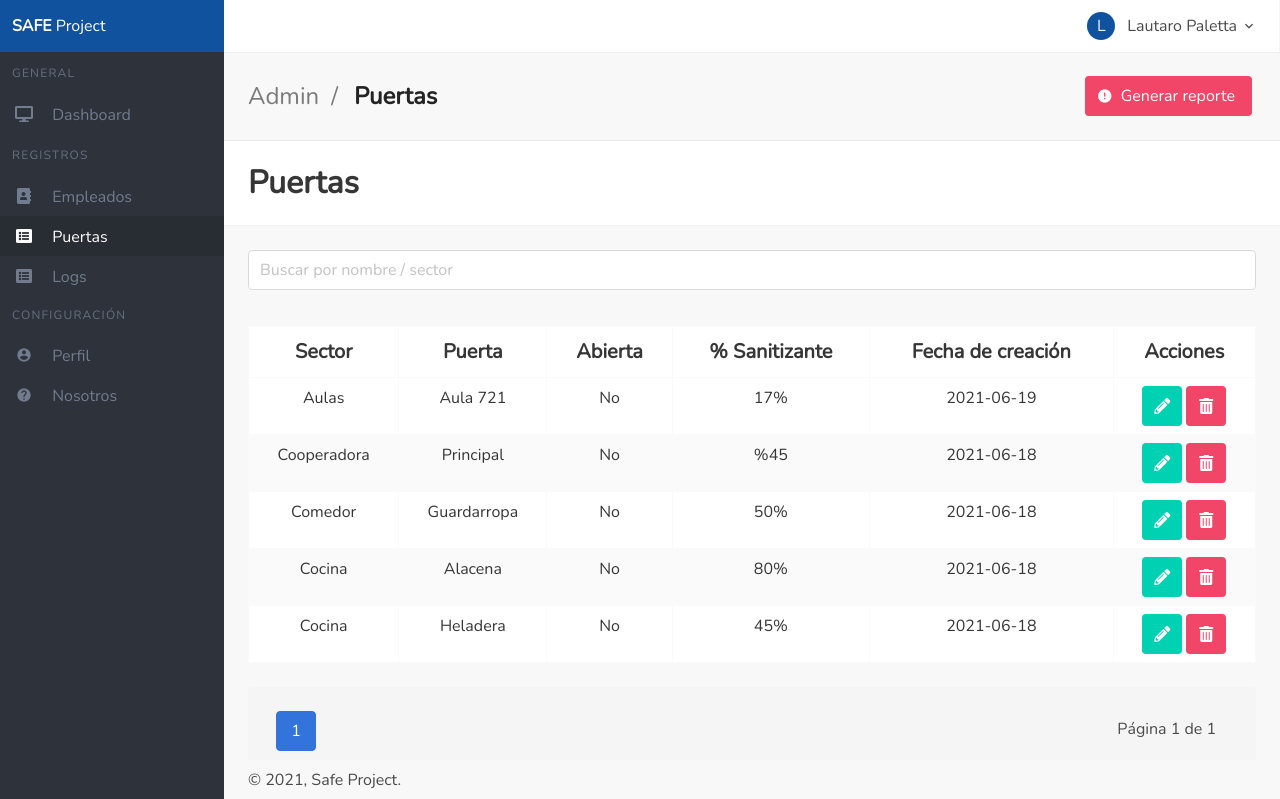
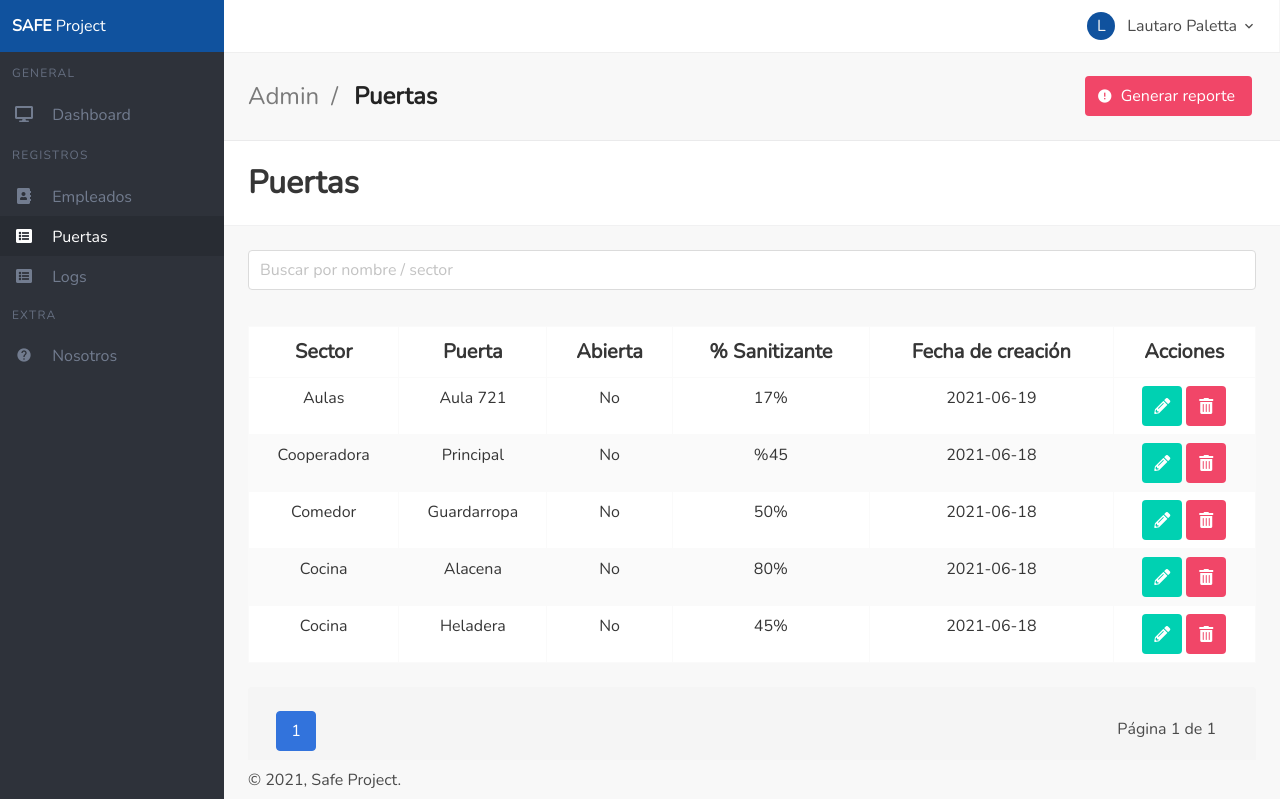
Before and after one commit to impatrq/safe, a Django app: page /doors/ in a window 1280 px wide. Shown: the top 799 px of the page. Run offline with Django 3.2, Linux system fonts and the light colour scheme; a user stored in the database is signed in; data comes from the database, SQL or seed files in the repository; data that the repository does not hold is empty; some libraries are stand-ins or nearby versions.

Commit message:
refactor: comment Profile menu item

```diff
--- a/server/templates/base.html
+++ b/server/templates/base.html
@@ -131,9 +131,9 @@
               <span class="menu-item-label">Logs</span>
             </a>
           </li>
-          <p class="menu-label">Configuración</p>
+          <p class="menu-label">Extra</p>
           <ul class="menu-list">
-            <li>
+            <!-- <li>
               <a href="/profile" class="
               {% if request.path == "/profile/" %}
                 is-active router-link-active
@@ -142,7 +142,7 @@
                 <span class="icon"><i class="mdi mdi-account-circle"></i></span>
                 <span class="menu-item-label">Perfil</span>
               </a>
-            </li>
+            </li> -->
             <li>
               <a href="/about-us" class="
               {% if request.path == "/about-us/" %}
```
